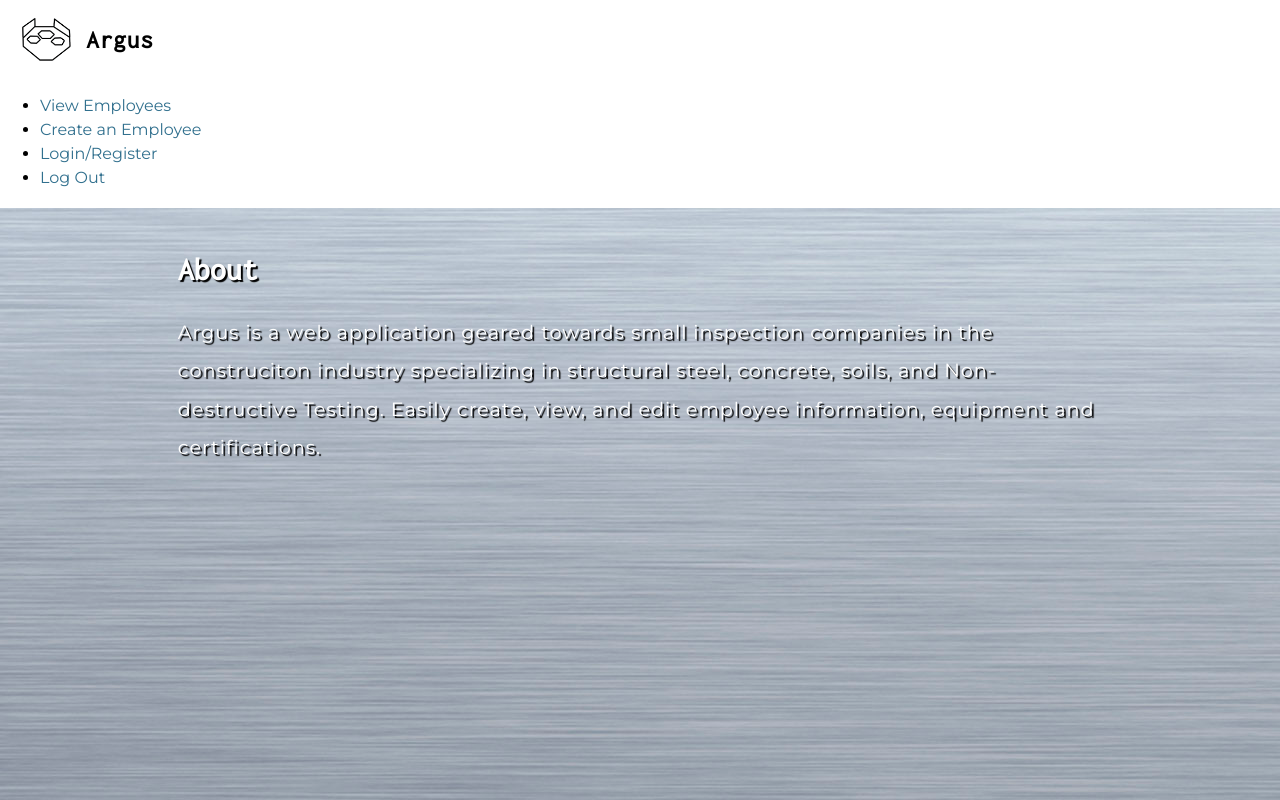
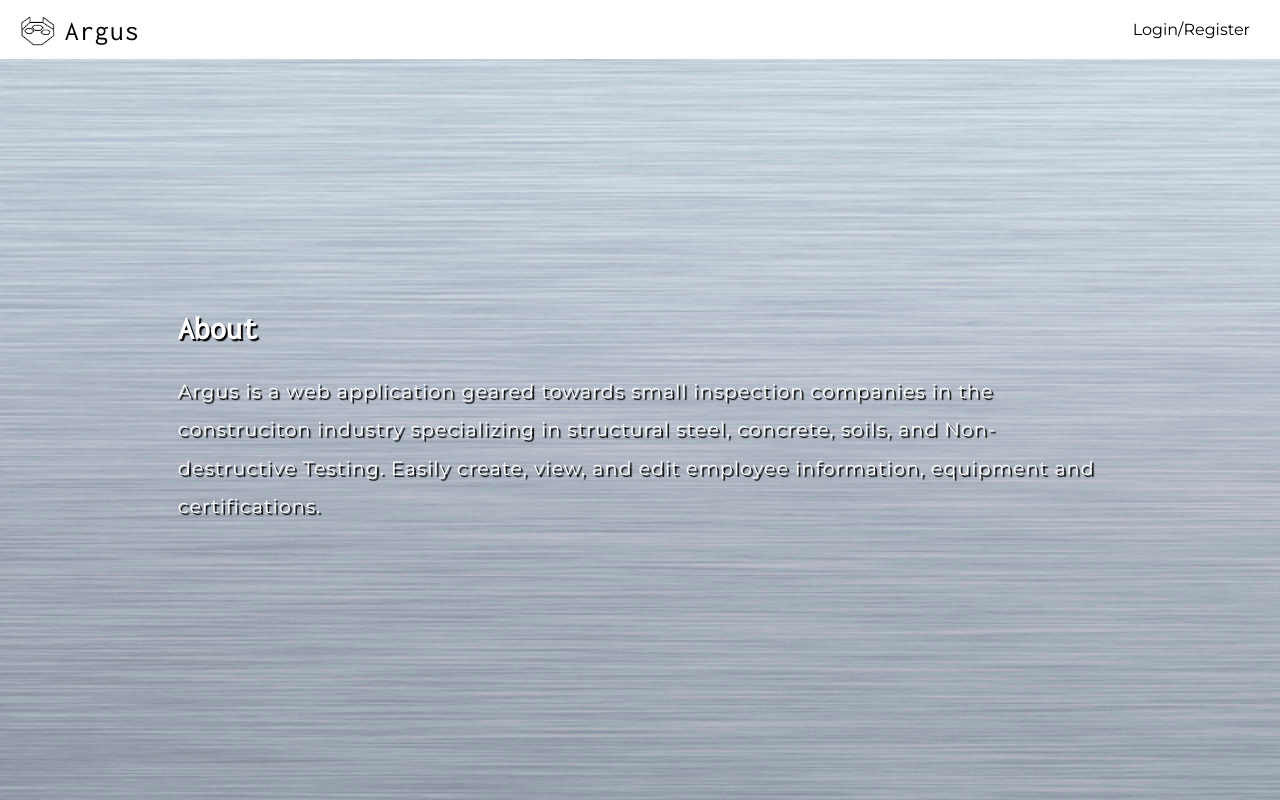
Before and after one commit to tranpeter08/Argus, a website: page public/index.html in a window 1280 px wide. Drawn offline with nearby package versions, Linux system fonts and the light colour scheme.

Commit message:
refactor navigation for flexbox

```diff
--- /dev/null
+++ b/public/app/navigation/nav-main.css
@@ -0,0 +1,88 @@
+.nav-main{
+  display: flex;
+  flex-flow: row wrap;
+  padding: 10px 20px;
+  background: rgb(255, 255, 255);
+}
+
+.nav-home-ctnr{
+  display: inline-block;
+}
+
+.nav-links a,
+.nav-home-btn{
+  color: black;
+}
+
+.nav-home-btn{
+  background: none;
+  border: none;
+  color: rgb(0, 0, 0);
+  transition: .2s;
+  letter-spacing: 1px;
+}
+
+.argus-icon{
+  position: relative;
+  height: 30px;
+  top: .4em;
+}
+
+.nav-menu-btn:hover,
+.nav-links a:hover,
+.nav-home-btn:hover{
+  color: rgb(113, 187, 221);
+}
+
+.nav-menu-btn{
+  margin-left: auto;
+  border: none;
+  background: none;
+}
+
+.nav-links{
+  list-style-type: none;
+  margin: 0;
+  padding: 0;
+  width: 100%;
+  position: absolute;
+  left: 0%;
+  top: 57px;
+  background-color: inherit;
+}
+
+.nav-links li{
+  padding: 0;
+  background-color: inherit;
+  border-top: 1px solid grey;
+}
+
+.nav-links a{
+  text-align: center;
+  display: block;
+  padding: 10px;
+  font-size: 16px;
+}
+
+.collapse{
+  display: none;
+}
+
+/* media query for smaller screens */
+@media screen and (min-width: 540px) {
+  .nav-menu-btn{
+    display: none;
+  }
+
+  .nav-links{
+    display: flex;
+    margin-left: auto;
+    align-items: center;
+    position: static;
+    width: auto;
+  }
+
+  .nav-links li{
+    border: none;
+  }
+}
--- a/public/nav.js
+++ b/public/app/navigation/nav.js
@@ -1,3 +1,32 @@
+'use strict';
+
+const login = `<li><a class="js-nav-login">Login/Register</a></li>`
+const navLinksData = [
+  {className: 'js-nav-view', label: 'View Employees'},
+  {className: 'js-nav-add', label: 'Add Employee'},
+  {className: 'js-nav-logout', label: 'Logout'}
+];
+
+function renderNavLinks() {
+  $('.js-nav-links').html(handleLinks());
+}
+
+function handleLinks() {
+  if (userState.authToken) {
+    return secureLinks;
+  }
+
+  return login;
+}
+
+function secureLinks() {
+  return navLinksData.map(({className, label}) => `
+    <li>
+      <a class='${className}'>${label}</a>
+    </li>
+  `);
+}
+
 function argusButton(){
     $(".js-home").on("click", ()=>{
         if ("id" in employeeStorage) {
@@ -49,18 +78,19 @@ function logOutButton(){
     })
 }
 
-function hamburgerIcon() {
-  $('.js-icon').on('click', event => {
+function menuButton() {
+  $('.js-nav-menu-btn').on('click', event => {
     $(event.currentTarget).attr('aria-expanded', (i, val) => {
       return val === 'true' ? 'false' : 'true';
     });
-    $('.js-nav-box').toggleClass('nav-box-responsive');
+    $('.js-nav-links').toggleClass('collapse');
   });
 }
 
 $(
-    argusButton(),
-    loginRegisterButton(),
-    logOutButton(),
-    hamburgerIcon()
+  renderNavLinks(),
+  argusButton(),
+  loginRegisterButton(),
+  logOutButton(),
+  menuButton()
 )
--- a/public/float.css
+++ b/public/float.css
@@ -1,7 +1,3 @@
-* {
-  box-sizing: border-box;
-}
-
 .row{
   max-width: 1200px;
   padding-left: 10px;
@@ -30,42 +26,10 @@
   width: 100%;
 }
 
-nav{
-  position: static;
-}
-
-nav button{
-  height: 40px;
-}
-
-.nav-box{
-  display: none;
-}
-
-.nav-box-responsive{
-  display: block;
-  float:left;
-  width: 100%;
-}
-
-.icon{
-  position: absolute;
-  display: block;
-  float: right;
-  top: 0;
-  right: .5em;
-}
-
 .container{
   display: block;
   background: white;
   width: 100%;
-}
-
-.argus-icon{
-  position: relative;
-  height: 30px;
-  top: .4em;
 }
 
 .form-content{
@@ -97,36 +61,12 @@ nav button{
     width: 100%;
   }
 
-  nav{
-    width: 100%;
-    position: fixed;
-  }
-
   main{
     padding-top: 5em;
   }
 
-  nav button{
-    height: 80px;
-  }
-
-.nav-box{
-  float: right;
-  display: inline;
-}
-
-  .icon{
-    display: none;
-  }
-
   .container{
     display: inline;
-  }
-
-  .argus-icon{
-    height: 45px;
-    position: relative;
-    top: .9em;
   }
 
   .nav-box-responsive{
--- a/public/index.html
+++ b/public/index.html
@@ -12,6 +12,7 @@
     <link href="https://fonts.googleapis.com/css?family=Inconsolata" rel="stylesheet">
     <link href="https://fonts.googleapis.com/css?family=Montserrat" rel="stylesheet">
     <link href="main.css" rel="stylesheet" type="text/css" />
+    <link href="./app/navigation/nav-main.css" rel="stylesheet" type="text/css" />
     <link href="float.css" rel="stylesheet" type="text/css" />
     <link href="flex.css" rel="stylesheet" type="text/css" />
     <link rel="icon"
@@ -20,27 +21,13 @@
   </head>
   <body>
     <header role="banner">
-      <nav role="navigation">
-        <div class="_container nav-home-ctnr">
+      <nav role="navigation" class="nav-main">
+        <div class="nav-home-ctnr">
           <img class="argus-icon" src="./argus-icon.png" alt="An icon of Argus">
-          <button class="js-home js-nav-home nav-home home-button" aria-label="home button">Argus</button>
+          <button class="js-nav-home-btn nav-home-btn" aria-label="home button">Argus</button>
         </div>
-        <button class="js-icon icon" aria-label="menu button" aria-expanded="false"><i class="fa fa-bars"></i></button>
-        <ul class="js-nav-links-ctnr nav-links-ctnr">
-          <li >
-            <a class="js-nav-view">View Employees</a>
-          </li>
-          <li >
-            <a class='js-nav-create'>Create an Employee</a>
-          </li>
-          <li >
-            <a class="js-nav-login">Login/Register</a>
-          </li>
-          <li >
-            <a class="js-nav-logout">Log Out</a>
-          </li>
-        </ul>
-
+        <button class="js-nav-menu-btn nav-menu-btn" aria-label="menu button" aria-expanded="false"><i class="fa fa-bars"></i></button>
+        <ul class="js-nav-links nav-links collapse"></ul>
       <nav>
     </header>
     <main role="main">
@@ -295,9 +282,10 @@
     <script src="https://code.jquery.com/jquery-3.2.1.min.js"
     integrity="sha256-hwg4gsxgFZhOsEEamdOYGBf13FyQuiTwlAQgxVSNgt4="
     crossorigin="anonymous"></script>
+    <script src="store.js"></script>
     <script src="index.js"></script>
-    <script src="nav.js"></script>
+    <script src="./app/navigation/nav.js"></script>
     <script src="login.js"></script>
-    <script src="store.js"></script>
+
   </body>
 </html>
--- a/public/index.js
+++ b/public/index.js
@@ -3,26 +3,21 @@
 function requestDataAPI(aFunction, method, anID, data) {
   let url = '/employees';
 
-  // let getID = anID
-  // if(!anID){
-  //     getID = '';
-  // }
-  console.log(anID === true);
-
   if (anId) {
     url = url + '/' + anID;
   }
 
-  const settings= {
+  const settings = {
     url,
     dataType: 'json',
     contentType: 'application/json',
     data: JSON.stringify(data),
     method: method,
     beforeSend: function (xhr) {
-      xhr.setRequestHeader('Authorization', 'Bearer ' + userStoreage.authToken)
+      xhr.setRequestHeader('Authorization', 'Bearer ' + userState.authToken)
     }
   }
+
   $.ajax(settings)
   .done(aFunction)
   .fail((err)=>{
--- a/public/main.css
+++ b/public/main.css
@@ -1,12 +1,10 @@
 *{
   font-family: 'Montserrat', sans-serif;
+  box-sizing: border-box;
 }
 
 body{
-    margin-left: 0;
-    margin-right: 0;
-    margin-top: 0;
-    margin-bottom: 20px;
+  margin: 0 0 20px;
   background-image: url('./stainlessBG.jpg');
   background-attachment: fixed;
 }
@@ -20,59 +18,9 @@ button{
   font-family: 'Inconsolata', monospace;
 }
 
-
-
-nav{
-    background: rgb(255, 255, 255);
-    padding: 0;
-
-}
-
+a:hover,
 button:hover{
   cursor: pointer;
-}
-
-button{
-    font-size: 20px;
-    padding: 5px 10px;
-    border: none;
-}
-
-nav button{
-    background: none;
-    border: none;
-    position: relative;
-    color: rgb(0, 0, 0);
-    text-shadow: 1px 1px 1px white;
-    text-align: center;
-    transition: .2s;
-}
-
-nav button:hover{
-    color: rgb(113, 187, 221);
-}
-
-.nav-box{
-    float: right;
-}
-
-.home-button{
-    letter-spacing: 1px;
-  }
-
-.nav-box button{
-    margin: 0 7px;
-    letter-spacing: 1px;
-}
-
-.argus-icon{
-    margin-left: 20px;
-}
-
-span,
-p,
-li{
-    font-family: 'Montserrat', sans-serif;
 }
 
 .about-box{
@@ -175,7 +123,6 @@ h4{
     font-size: 25px;
     font-weight: bold;
 }
-
 
 .form-content{
     border: none;
--- a/public/store.js
+++ b/public/store.js
@@ -1,4 +1,19 @@
 const employeeStorage = {
+  employeeName: {
+    firstName: '',
+    middleInit: '',
+    lastName: ''
+  },
+  contact: {
+    phone: '',
+    email: ''
+  },
+  certifications: [],
+  equipment: [],
+  notes: ''
+}
+
+const employeeStoreDefaults = {
   employeeName: {
     firstName: '',
     middleInit: '',
@@ -18,6 +33,6 @@ const pageStorage = {
   pages: 1
 }
 
-const userStoreage = {
-  authToken : ""
+const userState = {
+  authToken : ''
 }
```
Lines whose indentation alone changed are shown as unchanged.
